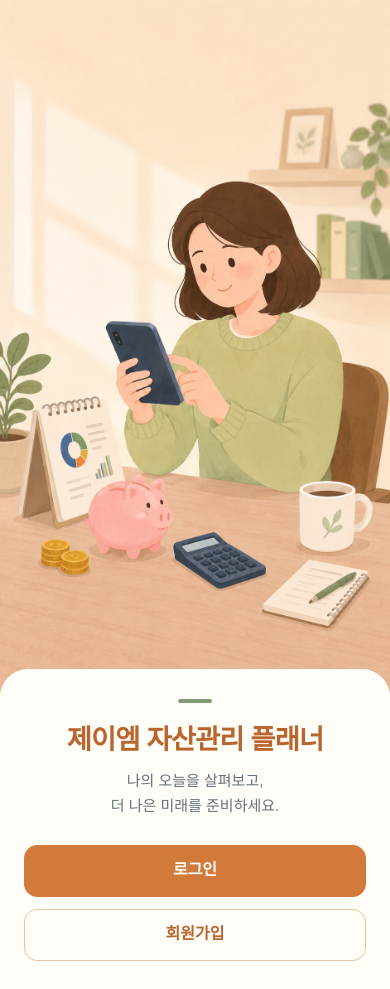
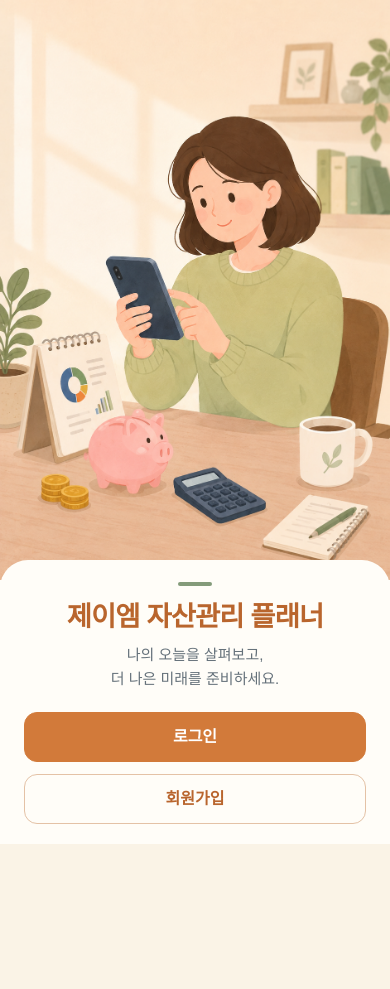
Before and after one commit to earingjin/jmfinancial, a React (Vite) app: page / in a window 390 px wide. After the commit the page ends 844 px from the top, so only its background shows below. Built offline with nearby package versions, Linux system fonts and the light colour scheme; no server answers.

Commit message:
모바일 웰컴 화면 높이 최적화

```diff
--- a/src/styles/app.css
+++ b/src/styles/app.css
@@ -520,6 +520,28 @@ body {
   .welcome-accent { margin-bottom: 14px; }
   .welcome-panel p { margin: 8px 0 18px; }
   .welcome-actions button { min-height: 48px; }
+}
+@media (max-width: 599px) {
+  .welcome-page {
+    height: 100svh;
+    min-height: 0;
+    overflow: hidden;
+  }
+  .welcome-shell {
+    height: 100%;
+    min-height: 0;
+  }
+  .welcome-visual {
+    flex: 1 1 auto;
+    min-height: 150px;
+  }
+  .welcome-panel {
+    padding: 22px 24px max(20px, env(safe-area-inset-bottom));
+    margin-top: -20px;
+  }
+  .welcome-accent { margin-bottom: 14px; }
+  .welcome-panel p { margin: 8px 0 20px; }
+  .welcome-actions button { min-height: 50px; }
 }
 
 /* ---------- 로그인/회원가입 (프리인덱스) ---------- */
```
